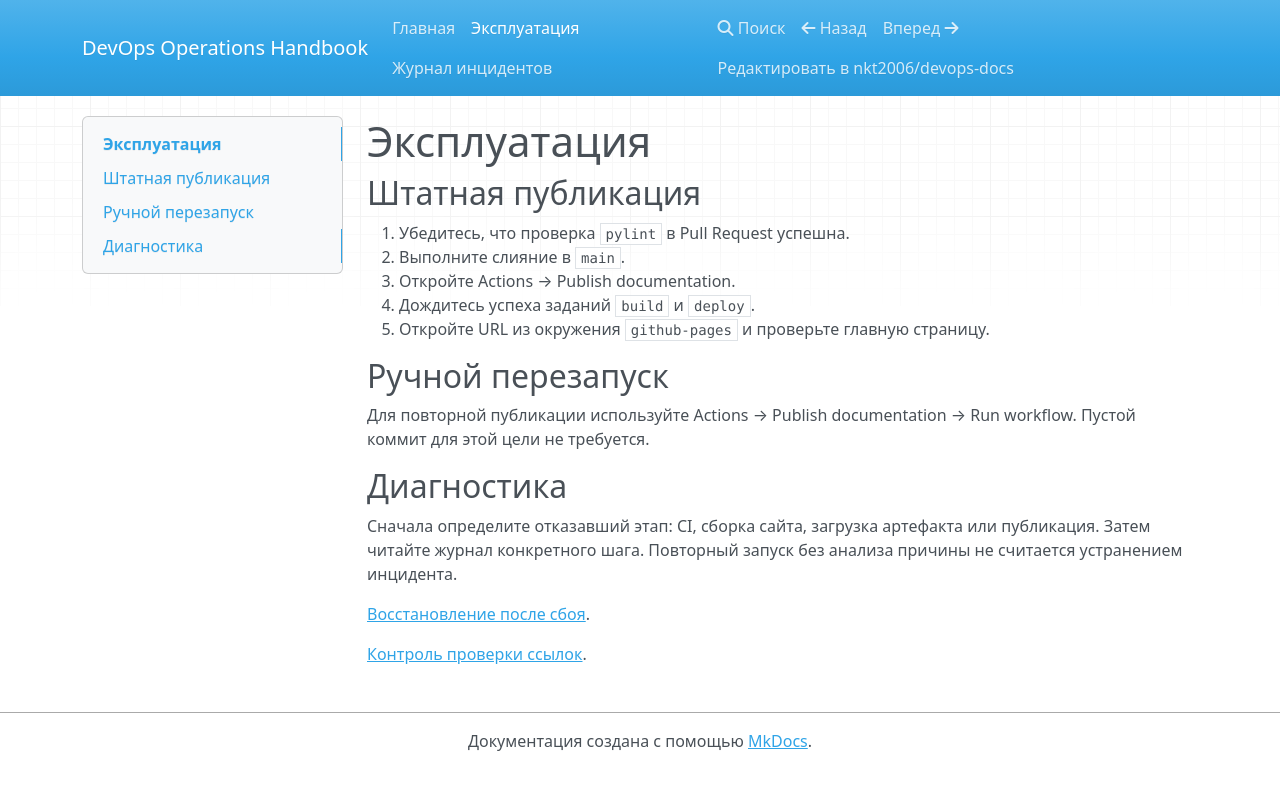
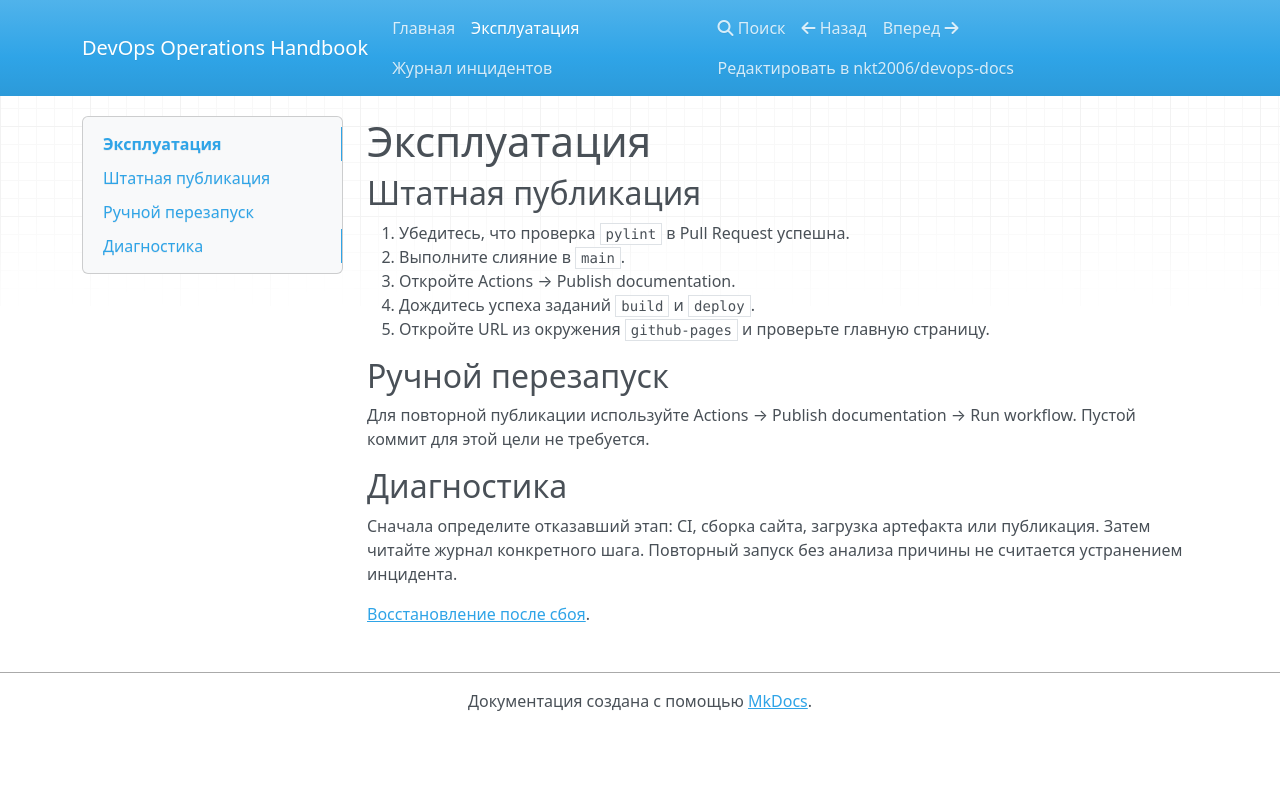
Before and after one commit to nkt2006/devops-docs, an MkDocs documentation site: the page built from docs/runbook.md, in a window 1280 px wide. Shown: the top 790 px of the page. Built offline with MkDocs 1.6.1, drawn with Linux system fonts in a browser that asks for light colours; nearby versions of some CDN libraries.

Commit message:
test: restore valid documentation

```diff
--- a/docs/runbook.md
+++ b/docs/runbook.md
@@ -19,5 +19,3 @@
 Затем читайте журнал конкретного шага. Повторный запуск без анализа причины не считается устранением инцидента.
 
 [Восстановление после сбоя](incidents.md).
-
-[Контроль проверки ссылок](missing-page.md).
```
